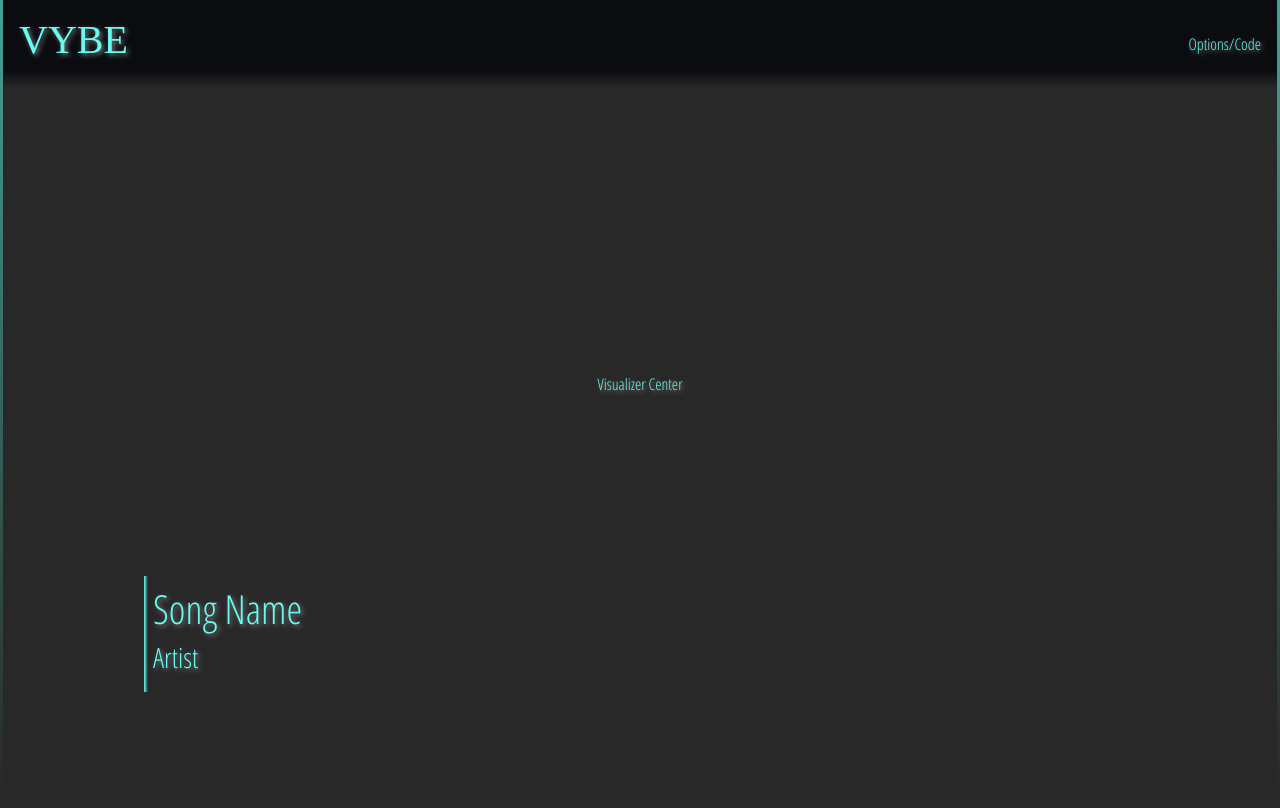
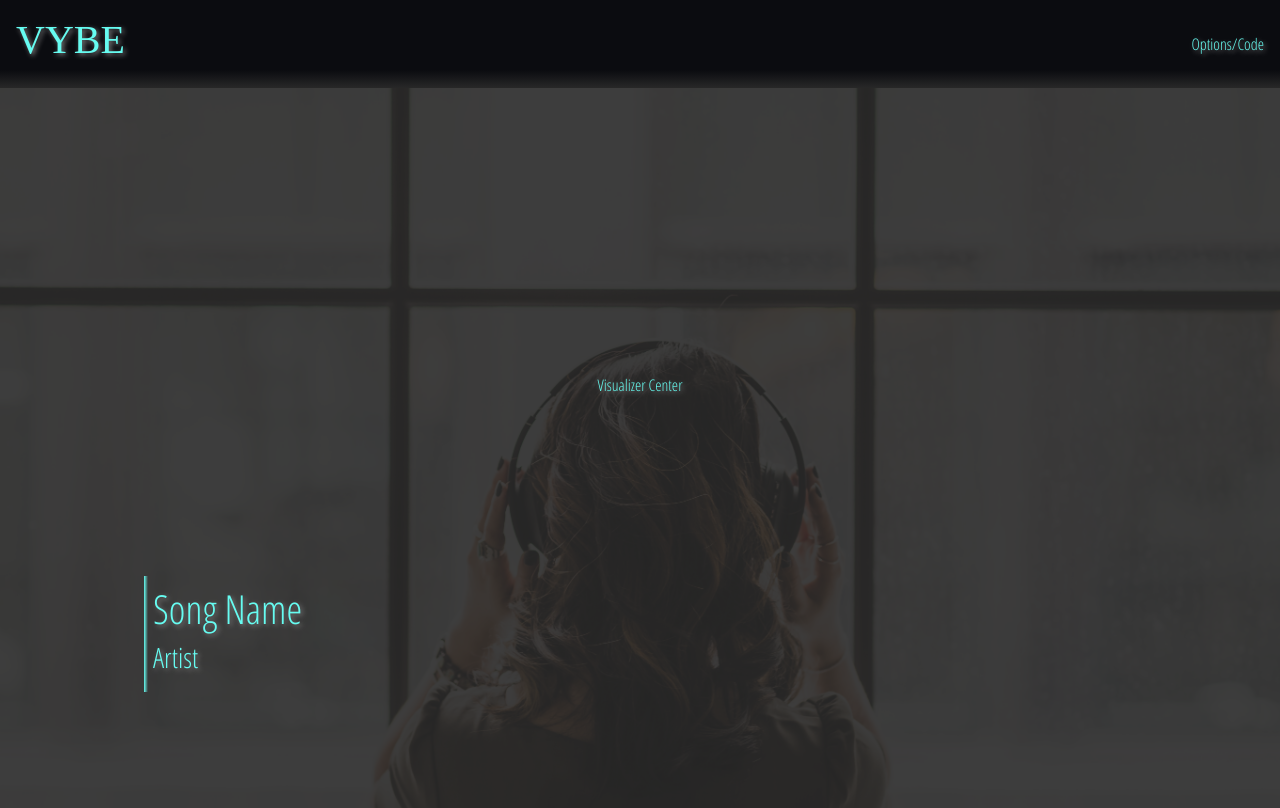
Before and after one commit to militara106/PROJECT-3, a React app in the folder client2/: page / in a window 1280 px wide. Built offline with nearby package versions, Linux system fonts and the light colour scheme; a web font is replaced by a local one.

Commit message:
frontend redesigned

```diff
--- a/client2/public/index.html
+++ b/client2/public/index.html
@@ -2,7 +2,6 @@
 <html lang="en">
   <head>
     <meta charset="utf-8" />
-    <link rel="icon" href="%PUBLIC_URL%/favicon.ico" />
     <meta name="viewport" content="width=device-width, initial-scale=1" />
     <meta name="theme-color" content="#000000" />
 
@@ -22,7 +21,7 @@
     <link rel="apple-touch-icon" href="logo192.png" />
     <link rel="manifest" href="%PUBLIC_URL%/manifest.json" />
 
-    <title>Parallel</title>
+    <title>VYBE</title>
   </head>
   <body>
     <noscript>You need to enable JavaScript to run this app.</noscript>
--- a/client2/src/App/components/MainVisual/index.js
+++ b/client2/src/App/components/MainVisual/index.js
@@ -3,6 +3,7 @@ import React from "react";
 function MainVisual(props) {
   return (
     <div className="mainVisual">
+      <div className="mainVisualOverlay"/>
         <div className="fillerText">
         Visualizer Center
         </div>
--- a/client2/src/index.css
+++ b/client2/src/index.css
@@ -14,15 +14,6 @@ body {
   color: #66fcf1;
   text-shadow: 2px 2px 5px grey;
   font-family: "Open Sans Condensed", sans-serif;
-  border-width: 3px;
-  border-style: solid;
-  border-image:
-    linear-gradient(
-      to bottom,
-      #45a294,
-      rgba(0, 0, 0, 0)
-    ) 1 100%;
-  border-top: none;
 }
 
 /* Test Coloration for Divs */
@@ -103,6 +94,16 @@ body {
   width: 100%;
 }
 
+.mainVisualOverlay{
+  position: absolute;
+  height: 90%;
+  width: 100%;
+  background-image: url("./Assets/overlayBG.jpg");
+  background-position: center;
+  background-size: cover;
+  opacity: 0.1;
+}
+
 .fillerText{
 position: relative;
 top: 40%;
```
Also changed, not shown: client2/src/Assets/overlayBG.jpg (added).
